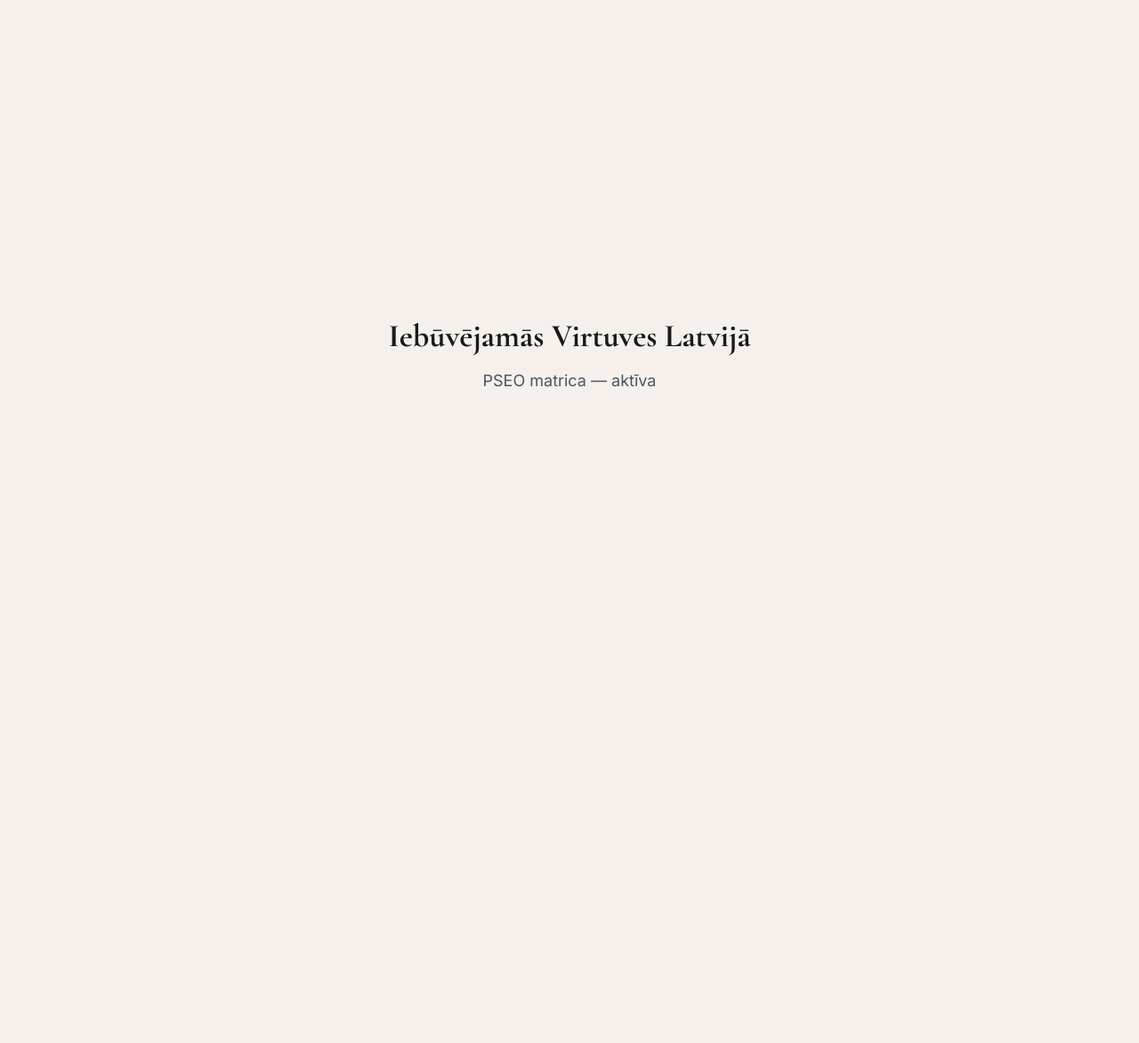
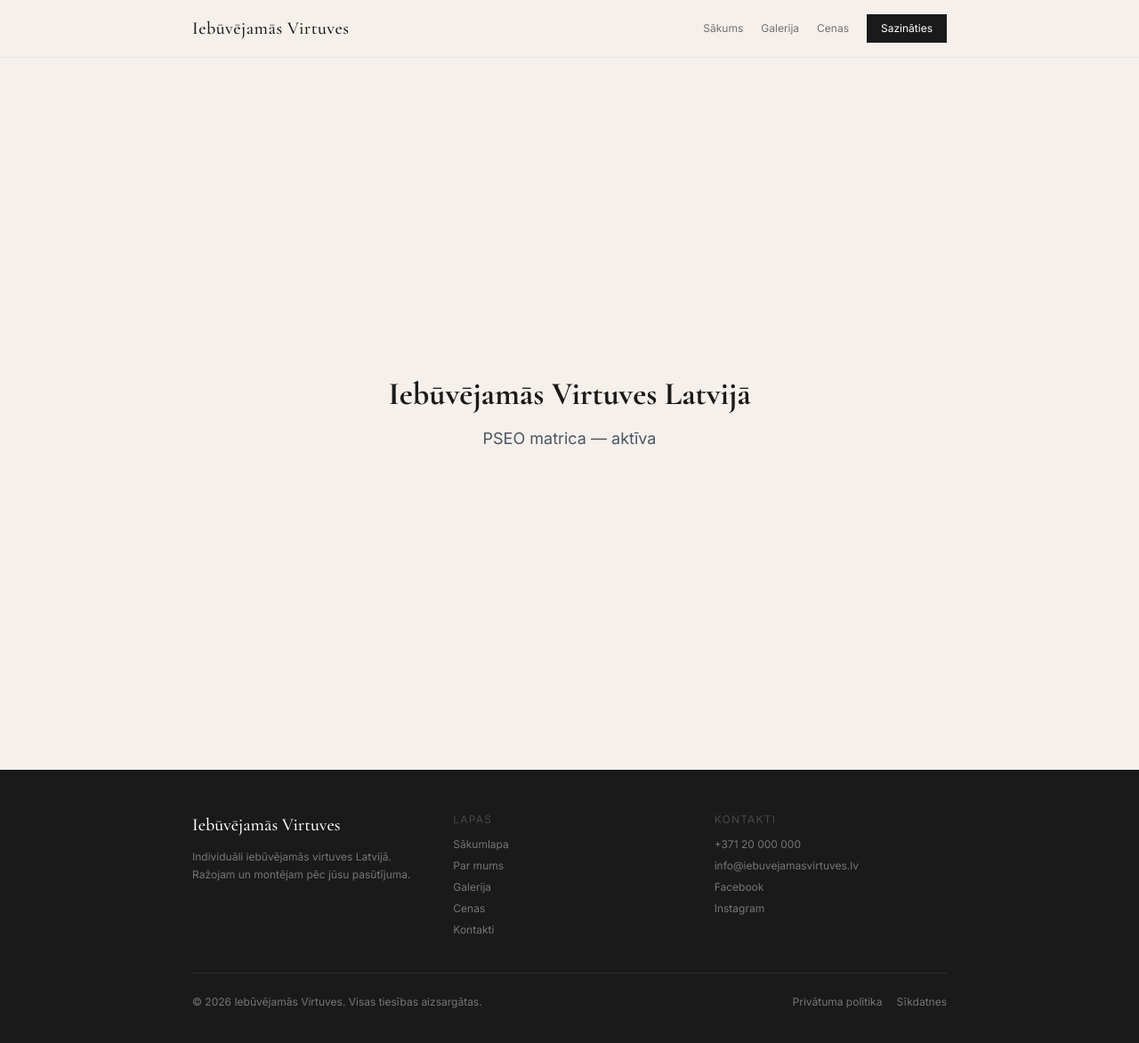
Before and after one commit to gintscelmins-star/virtuves-pseo, a Next.js app: page / in a window 1280 px wide. Shown: the top 1172 px of the page at 89% size. Before the commit the page ends 800 px from the top, so only its background shows below. Built offline with nearby package versions, Linux system fonts and the light colour scheme.

Commit message:
feat: add header, footer, 404 page with links to main site

```diff
--- a/src/app/layout.tsx
+++ b/src/app/layout.tsx
@@ -1,6 +1,8 @@
 import type { Metadata } from 'next'
 import { Cormorant_Garamond, Inter } from 'next/font/google'
 import { GoogleAnalytics } from '@next/third-parties/google'
+import { SiteHeader } from '@/components/SiteHeader'
+import { SiteFooter } from '@/components/SiteFooter'
 import './globals.css'
 
 const cormorant = Cormorant_Garamond({
@@ -35,8 +37,12 @@ export default function RootLayout({
 }) {
   return (
     <html lang="lv" className={`${cormorant.variable} ${inter.variable}`}>
-      <body className="bg-brand-light text-brand-dark font-inter antialiased">
-        {children}
+      <body className="bg-brand-light text-brand-dark font-inter antialiased flex flex-col min-h-screen">
+        <SiteHeader />
+        <div className="flex-1">
+          {children}
+        </div>
+        <SiteFooter />
       </body>
       <GoogleAnalytics gaId="G-TFY7B8EE04" />
     </html>
--- /dev/null
+++ b/src/app/not-found.tsx
@@ -0,0 +1,41 @@
+import Link from 'next/link'
+
+export default function NotFound() {
+  return (
+    <main className="bg-brand-light min-h-screen flex items-center justify-center px-6">
+      <div className="text-center max-w-md">
+        <span className="block w-12 h-px bg-brand-gold mx-auto mb-10"></span>
+
+        <p className="font-inter text-xs uppercase tracking-[0.2em] text-brand-dark/40 mb-4">
+          Kļūda 404
+        </p>
+
+        <h1 className="font-cormorant text-5xl md:text-6xl font-light text-brand-dark mb-4 leading-tight">
+          Lapa nav atrasta
+        </h1>
+
+        <p className="font-inter text-sm text-brand-dark/60 leading-relaxed mb-10">
+          Šāda lapa neeksistē vai ir pārcelta.
+          Atgriezieties uz sākumlapu vai apskatiet mūsu virtuves katalogu.
+        </p>
+
+        <div className="flex flex-col sm:flex-row items-center justify-center gap-3">
+          <a
+            href="https://iebuvejamasvirtuves.lv"
+            className="bg-brand-dark text-white font-inter text-sm px-8 py-3 hover:bg-brand-gold hover:text-brand-dark transition-colors w-full sm:w-auto"
+          >
+            Uz sākumlapu
+          </a>
+          <a
+            href="https://pseo.iebuvejamasvirtuves.lv/virtuves/moderna/mdf/jaunbuve/riga"
+            className="border border-brand-dark/20 text-brand-dark font-inter text-sm px-8 py-3 hover:border-brand-gold hover:text-brand-gold transition-colors w-full sm:w-auto"
+          >
+            Skatīt virtuves
+          </a>
+        </div>
+
+        <span className="block w-12 h-px bg-brand-gold mx-auto mt-10"></span>
+      </div>
+    </main>
+  )
+}
--- /dev/null
+++ b/src/components/SiteFooter.tsx
@@ -0,0 +1,66 @@
+export function SiteFooter() {
+  const currentYear = new Date().getFullYear()
+
+  return (
+    <footer className="bg-brand-dark text-white/40 font-inter">
+      <div className="max-w-4xl mx-auto px-6 py-12">
+        <div className="grid grid-cols-1 sm:grid-cols-3 gap-8 mb-10">
+
+          {/* Uzņēmums */}
+          <div>
+            <a
+              href="https://iebuvejamasvirtuves.lv"
+              className="font-cormorant text-white text-xl font-medium block mb-3 hover:text-brand-gold transition-colors"
+            >
+              Iebūvējamās Virtuves
+            </a>
+            <p className="text-xs leading-relaxed">
+              Individuāli iebūvējamās virtuves Latvijā.
+              Ražojam un montējam pēc jūsu pasūtījuma.
+            </p>
+          </div>
+
+          {/* Saites */}
+          <div>
+            <p className="text-white/20 text-xs uppercase tracking-widest mb-3">Lapas</p>
+            <ul className="space-y-2 text-xs">
+              <li><a href="https://iebuvejamasvirtuves.lv" className="hover:text-white transition-colors">Sākumlapa</a></li>
+              <li><a href="https://iebuvejamasvirtuves.lv#par-mums" className="hover:text-white transition-colors">Par mums</a></li>
+              <li><a href="https://iebuvejamasvirtuves.lv#galerija" className="hover:text-white transition-colors">Galerija</a></li>
+              <li><a href="https://iebuvejamasvirtuves.lv#cenas" className="hover:text-white transition-colors">Cenas</a></li>
+              <li><a href="https://iebuvejamasvirtuves.lv#kontakti" className="hover:text-white transition-colors">Kontakti</a></li>
+            </ul>
+          </div>
+
+          {/* Kontakti */}
+          <div>
+            <p className="text-white/20 text-xs uppercase tracking-widest mb-3">Kontakti</p>
+            <ul className="space-y-2 text-xs">
+              <li>
+                <a href="tel:+37120000000" className="hover:text-white transition-colors">+371 20 000 000</a>
+              </li>
+              <li>
+                <a href="mailto:info@iebuvejamasvirtuves.lv" className="hover:text-white transition-colors">info@iebuvejamasvirtuves.lv</a>
+              </li>
+              <li>
+                <a href="https://www.facebook.com/iebuvejamasvirtuves" target="_blank" rel="noopener noreferrer" className="hover:text-white transition-colors">Facebook</a>
+              </li>
+              <li>
+                <a href="https://www.instagram.com/iebuvejamasvirtuves" target="_blank" rel="noopener noreferrer" className="hover:text-white transition-colors">Instagram</a>
+              </li>
+            </ul>
+          </div>
+        </div>
+
+        {/* Apakšjosla */}
+        <div className="border-t border-white/10 pt-6 flex flex-col sm:flex-row items-start sm:items-center justify-between gap-3 text-xs">
+          <p>© {currentYear} Iebūvējamās Virtuves. Visas tiesības aizsargātas.</p>
+          <div className="flex gap-4">
+            <a href="https://iebuvejamasvirtuves.lv/privatuma-politika" className="hover:text-white transition-colors">Privātuma politika</a>
+            <a href="https://iebuvejamasvirtuves.lv/sikdatnes" className="hover:text-white transition-colors">Sīkdatnes</a>
+          </div>
+        </div>
+      </div>
+    </footer>
+  )
+}
--- /dev/null
+++ b/src/components/SiteHeader.tsx
@@ -0,0 +1,37 @@
+import Link from 'next/link'
+
+export function SiteHeader() {
+  return (
+    <header className="bg-brand-light border-b border-brand-dark/8">
+      <div className="max-w-4xl mx-auto px-6 py-4 flex items-center justify-between gap-4">
+        {/* Logo → galvenā lapa */}
+        <a
+          href="https://iebuvejamasvirtuves.lv"
+          className="font-cormorant text-xl font-medium tracking-wide text-brand-dark hover:text-brand-gold transition-colors"
+          aria-label="Uz galveno lapu"
+        >
+          Iebūvējamās Virtuves
+        </a>
+
+        {/* Nav */}
+        <nav className="flex items-center gap-5 text-xs font-inter text-brand-dark/60">
+          <a href="https://iebuvejamasvirtuves.lv" className="hover:text-brand-dark transition-colors">
+            Sākums
+          </a>
+          <a href="https://iebuvejamasvirtuves.lv#galerija" className="hover:text-brand-dark transition-colors hidden sm:block">
+            Galerija
+          </a>
+          <a href="https://iebuvejamasvirtuves.lv#cenas" className="hover:text-brand-dark transition-colors hidden sm:block">
+            Cenas
+          </a>
+          <a
+            href="https://iebuvejamasvirtuves.lv#kontakti"
+            className="bg-brand-dark text-white text-xs px-4 py-2 hover:bg-brand-gold hover:text-brand-dark transition-colors"
+          >
+            Sazināties
+          </a>
+        </nav>
+      </div>
+    </header>
+  )
+}
```
